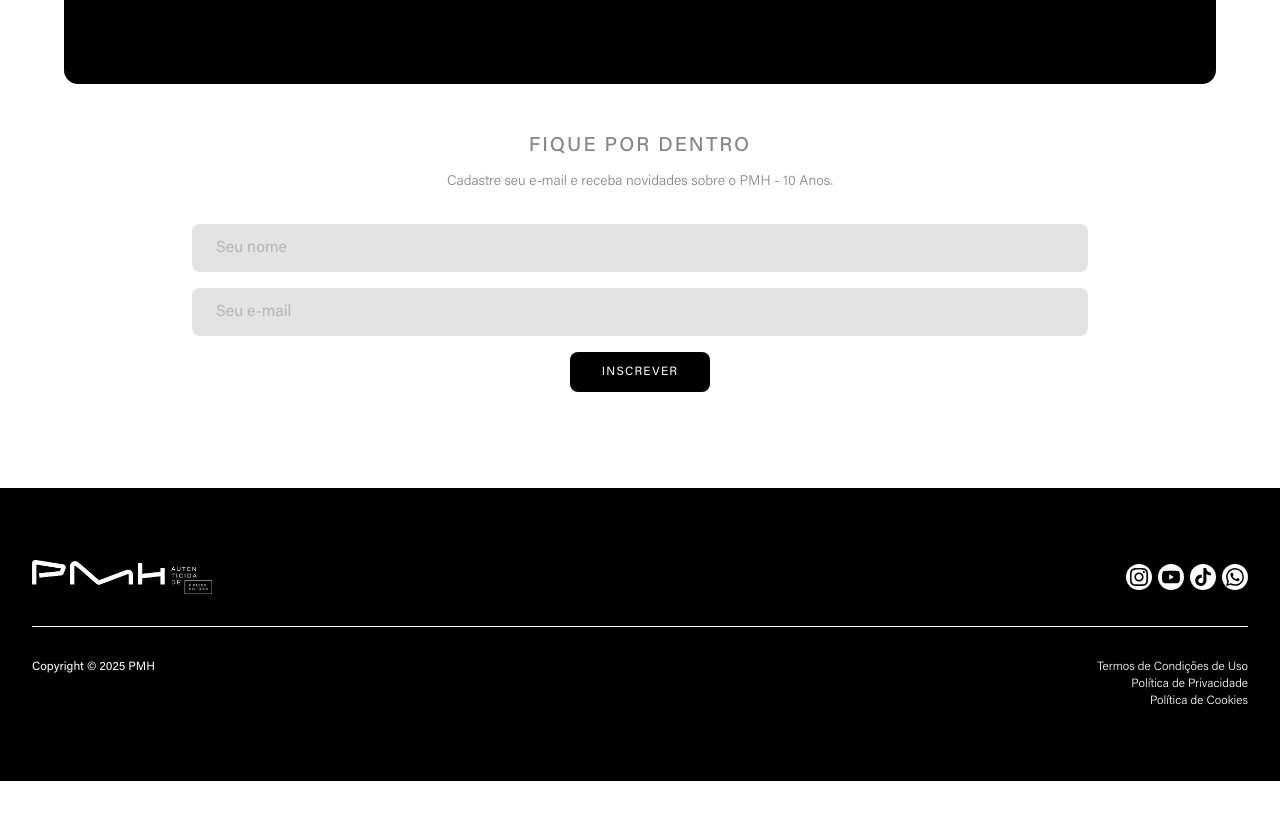
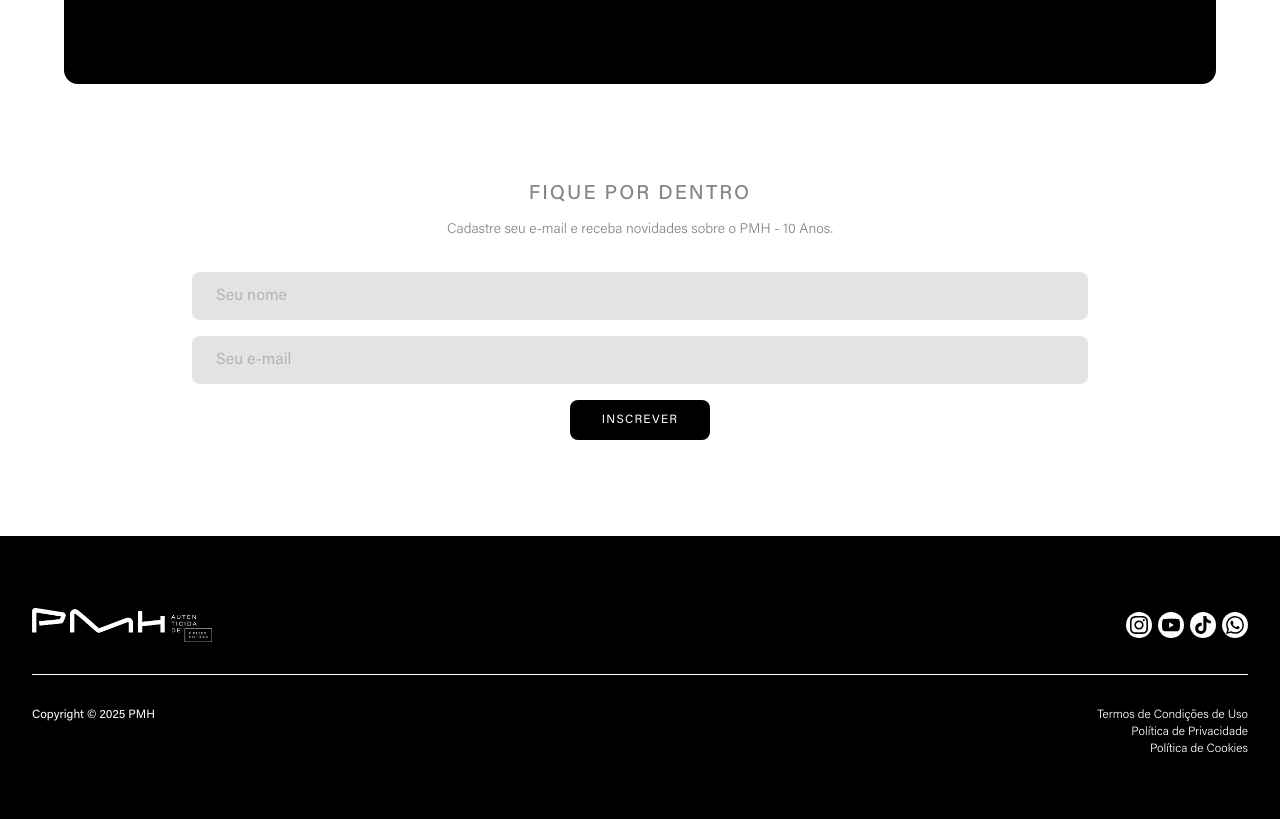
Before and after one commit to Act962/piaui-moda-house, a Next.js app: page / in a window 1280 px wide. Shown: the part 4540-5359 px from the top of the page. Before the commit the page ends 5321 px from the top, so only its background shows below. Built offline with nearby package versions, Linux system fonts and the light colour scheme.

Commit message:
Padding top

```diff
--- a/src/templates/home/sections/form-section/form-section.tsx
+++ b/src/templates/home/sections/form-section/form-section.tsx
@@ -31,7 +31,7 @@ export function FormSection() {
   }, []);
 
   return (
-    <section className="px-4 md:px-8 pb-24 text-center">
+    <section className="px-4 pt-12 md:px-8 pb-24 text-center">
       <h2 className="font-medium tracking-widest text-xl uppercase">
         Fique por dentro
       </h2>
```
